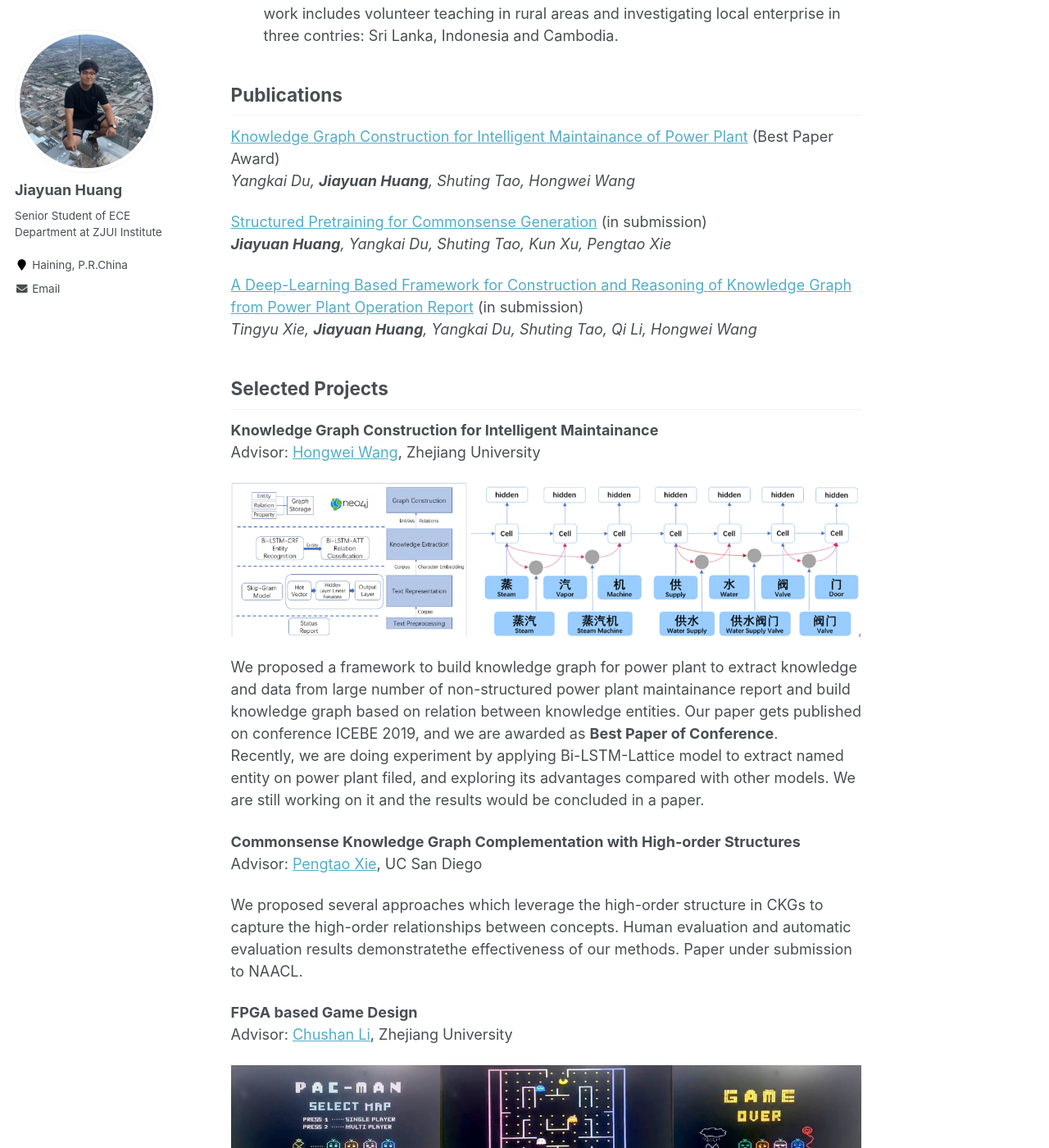
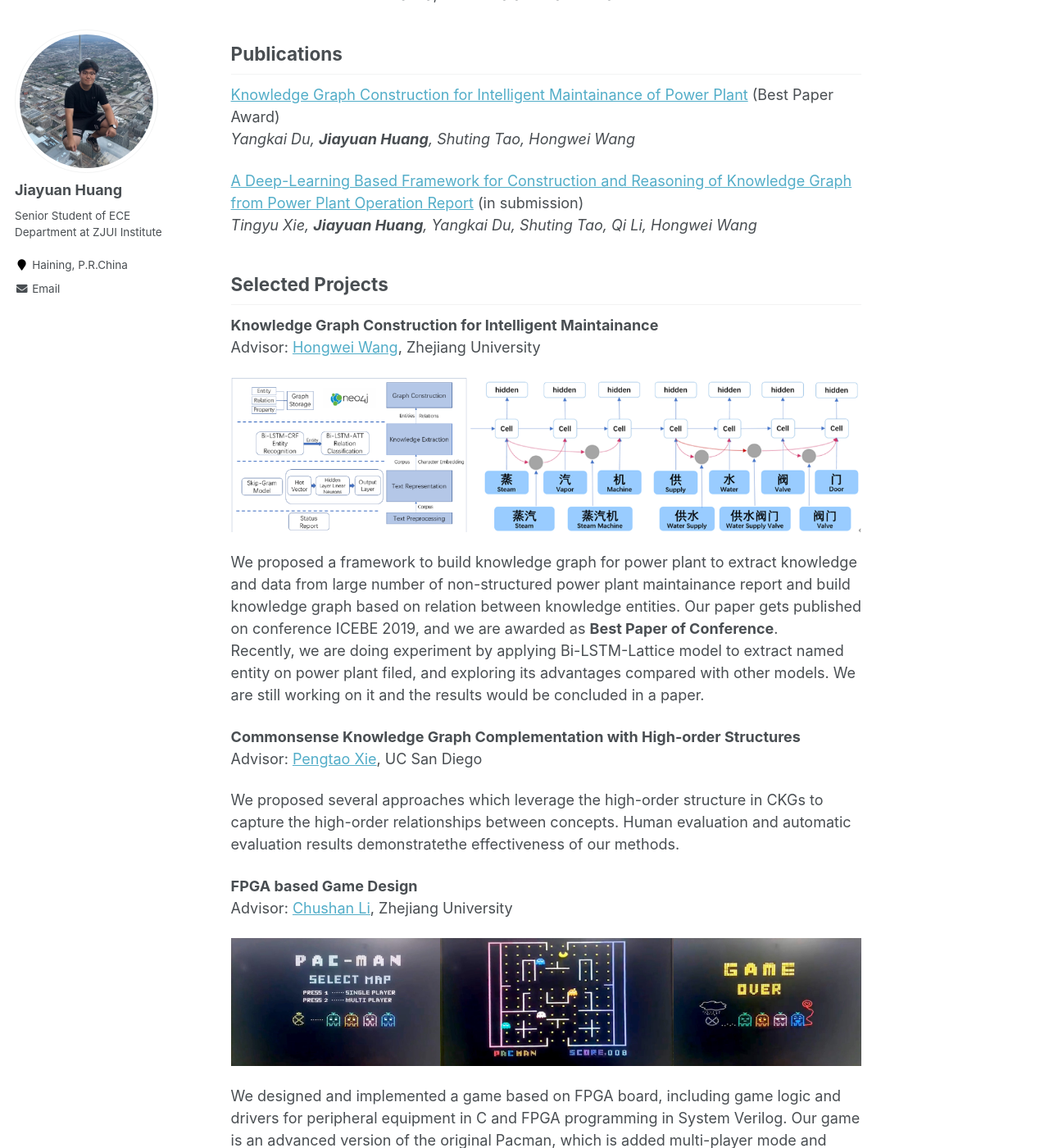
Before and after one commit to oliverh32/jiayuanhuang.github.io, a Jekyll site: the page built from _pages/about.md, in a window 1280 px wide and 1400 px high, scrolled down 920 px. Shown: the whole window at 82% size. Built offline with Jekyll 4.4.1, drawn with Linux system fonts in a browser that asks for light colours; some of the changed text lies outside the part shown.

Commit message:
remove paper info

```diff
--- a/_pages/about.md
+++ b/_pages/about.md
@@ -15,7 +15,6 @@
 
 In my free time, I enjoy watching movies, playing [erhu](https://www.britannica.com/art/erhu), and swimming.
 
-A PDF version of my CV can be found [here](../files/CV-Jiayuan.pdf), and you can also find it at the top bar.
 
 <!-- This is the front page of a website that is powered by the [academicpages template](https://github.com/academicpages/academicpages.github.io) and hosted on GitHub pages. [GitHub pages](https://pages.github.com) is a free service in which websites are built and hosted from code and data stored in a GitHub repository, automatically updating when a new commit is made to the respository. This template was forked from the [Minimal Mistakes Jekyll Theme](https://mmistakes.github.io/minimal-mistakes/) created by Michael Rose, and then extended to support the kinds of content that academics have: publications, talks, teaching, a portfolio, blog posts, and a dynamically-generated CV. You can fork [this repository](https://github.com/academicpages/academicpages.github.io) right now, modify the configuration and markdown files, add your own PDFs and other content, and have your own site for free, with no ads! An older version of this template powers my own personal website at [stuartgeiger.com](http://stuartgeiger.com), which uses [this Github repository](https://github.com/staeiou/staeiou.github.io). -->
 
@@ -32,9 +31,6 @@
 ------
 [Knowledge Graph Construction for Intelligent Maintainance of Power Plant](https://link.springer.com/chapter/10.1007/978-3-030-34986-8_36) (Best Paper Award)<br>
 *Yangkai Du, __Jiayuan Huang__, Shuting Tao, Hongwei Wang*
-
-[Structured Pretraining for Commonsense Generation](/_site/404.html) (in submission)<br>
-*__Jiayuan Huang__, Yangkai Du, Shuting Tao, Kun Xu, Pengtao Xie*
 
 [A Deep-Learning Based Framework for Construction and Reasoning of Knowledge Graph from Power Plant Operation Report](/_site/404.html) (in submission)<br>
 *Tingyu Xie, __Jiayuan Huang__, Yangkai Du, Shuting Tao, Qi Li, Hongwei Wang*
@@ -55,7 +51,7 @@
 
 <!-- ![](../project1.1.png)<br> -->
 
-We proposed several approaches which leverage  the  high-order  structure  in  CKGs to  capture  the  high-order  relationships  between  concepts. Human evaluation and automatic evaluation results demonstratethe effectiveness of our methods. Paper under submission to NAACL.
+We proposed several approaches which leverage  the  high-order  structure  in  CKGs to  capture  the  high-order  relationships  between  concepts. Human evaluation and automatic evaluation results demonstratethe effectiveness of our methods.
 
 **FPGA based Game Design**<br>
 Advisor: [Chushan Li](https://person.zju.edu.cn/en/lichushan), Zhejiang University<br>
```
Also changed, not shown: _pages/cv.md (+0 -1 lines).
